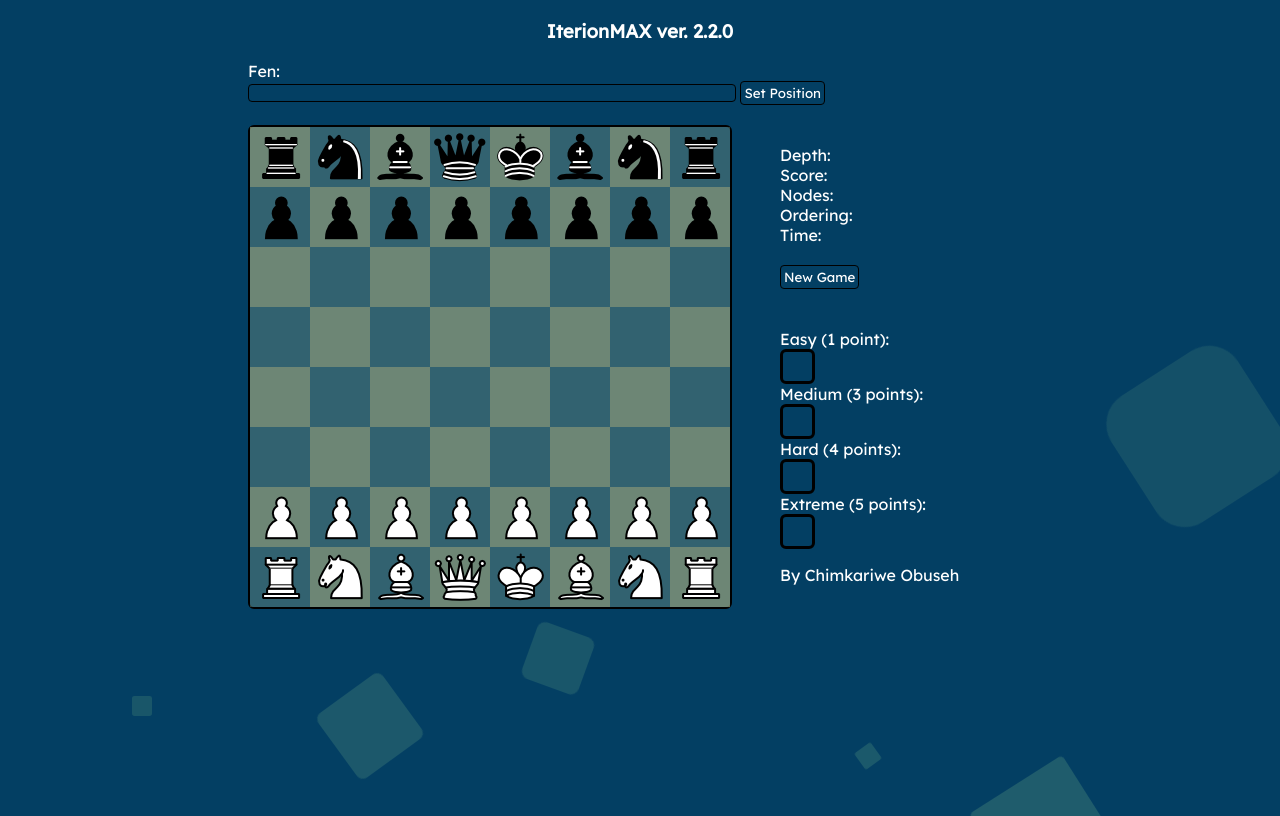
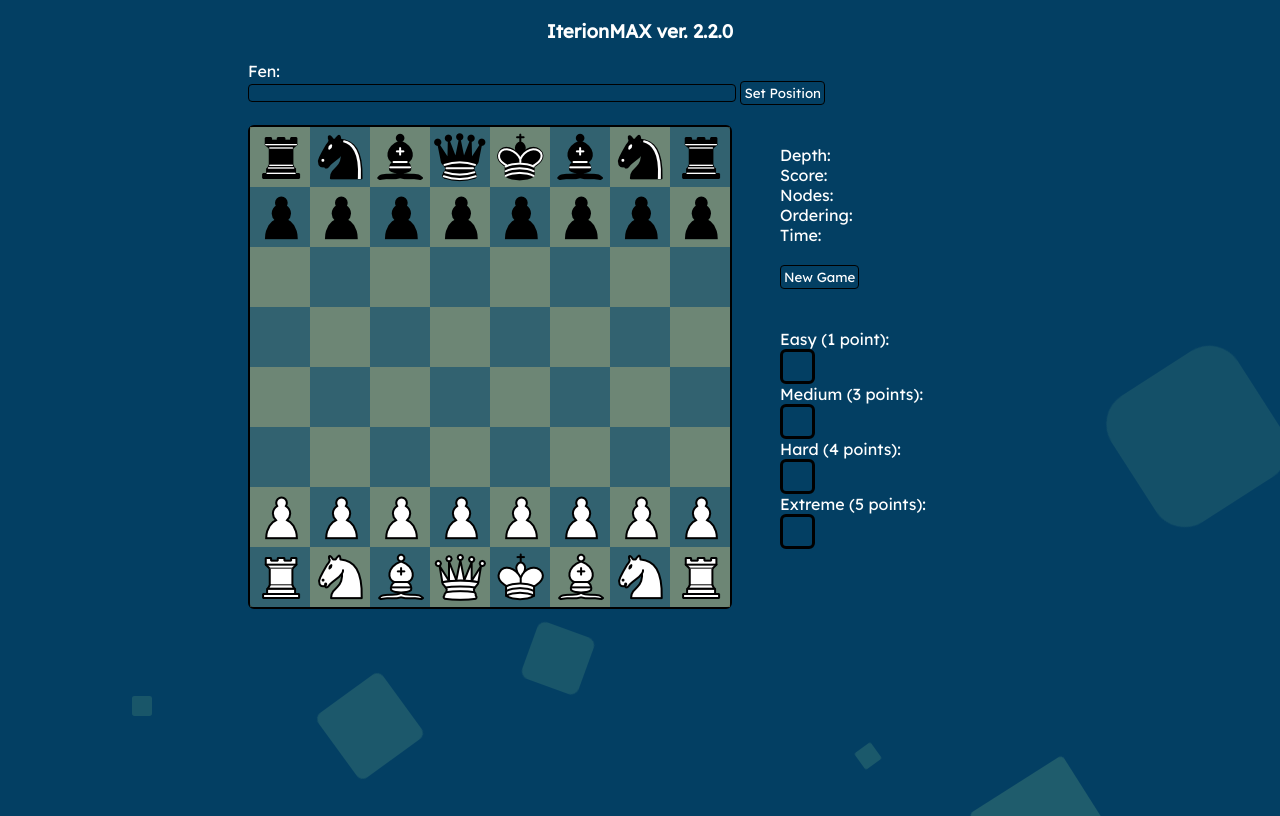
Before and after one commit to ChimkariweObuseh/iterion, a plain HTML site: page index.html in a window 1280 px wide. Shown: the top 816 px of the page. Drawn offline with Linux system fonts and the light colour scheme; a script that the page names is missing.

Commit message:
Update index.html

```diff
--- a/index.html
+++ b/index.html
@@ -88,7 +88,6 @@
 			    <span class="checkbox"></span>
 				</label>
 			</div>
-			<p>By Chimkariwe Obuseh</p>
 		</div>
             <ul class="circles" id="coolbgstuf">
                     <li></li>
```
